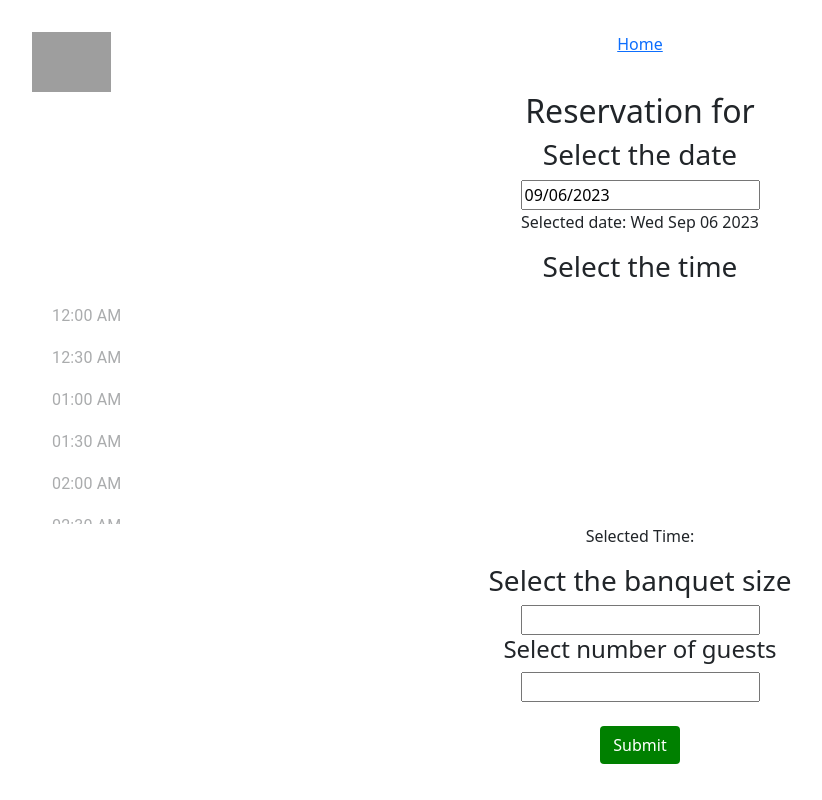
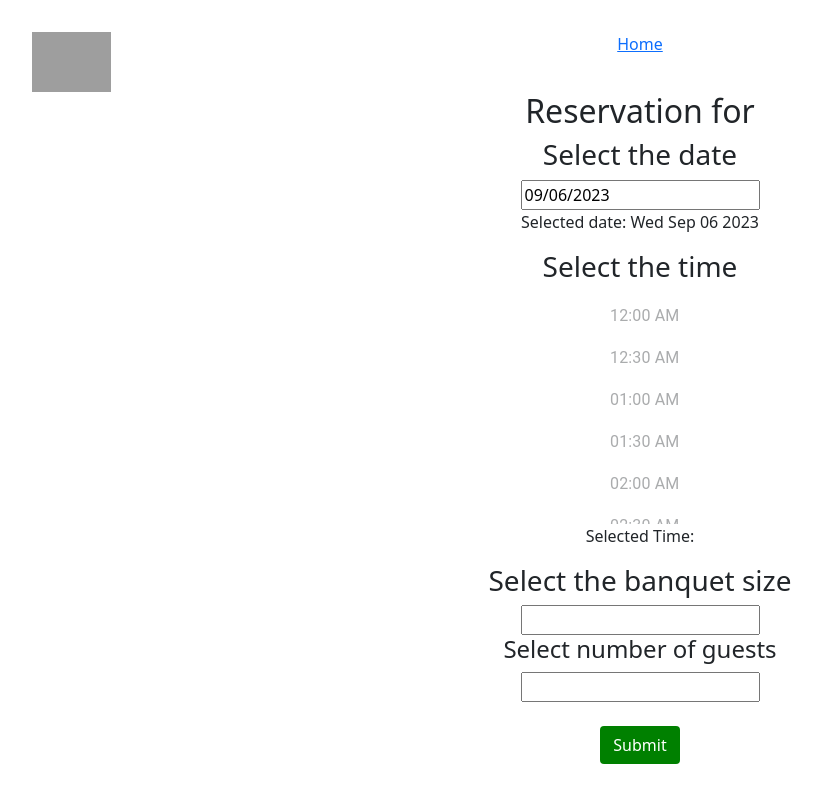
Before and after one commit to andrewhuynh561/Reservation-restaurant, a React (Vite) app in the folder web_app/: page /restaurants/1/booking in a window 1280 px wide. Shown: the whole page, without its empty margins (0-822 px from the left). Built offline with nearby package versions, Linux system fonts and the light colour scheme; no server answers.

Commit message:
Style the selection of times in center

```diff
--- a/web_app/src/routes/Booking.jsx
+++ b/web_app/src/routes/Booking.jsx
@@ -151,9 +151,9 @@ function Booking() {
 
         <h3>Select the time</h3>
         <LocalizationProvider dateAdapter={AdapterDayjs}>
-          <DigitalClock timeStep={30} shouldDisableTime={shouldDisableTime} onChange={handleChangeinTimes} disablePast/>
+          <DigitalClock style={{width: 100}} timeStep={30} shouldDisableTime={shouldDisableTime} onChange={handleChangeinTimes} disablePast/>
         </LocalizationProvider>
-        <p>Selected Time: {time && time.format("hh:mm:A")}</p> {/* there to see if the time is updated and displayed */}
+        <p>Selected Time: {time && time.format("hh:mm A")}</p> {/* there to see if the time is updated and displayed */}
 
         <h3>Select the banquet size</h3>
         <input
```
